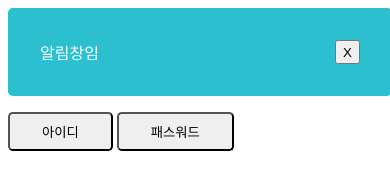
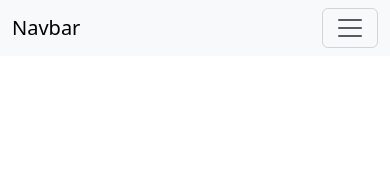
Before and after one commit to youareokaye/web_practice, a website: page test.html in a window 390 px wide. Drawn offline with nearby package versions, Linux system fonts and the light colour scheme.

Commit message:
javascript_practice_03

```diff
--- a/test.css
+++ b/test.css
@@ -1,19 +1,8 @@
-.alert {
-    padding: 2rem;
-    width: 20rem;
-    color: white;
-    border-radius: 0.3rem;
-    background-color: rgb(43, 191, 208);
-    margin-bottom: 1rem;
-    display: flex;
-    justify-content: space-between;
+
+.list-group {
+    display: none;
 }
 
-.button {
-    padding: 0.5rem 2rem;
-    border-radius: 0.3rem;
+.show {
+    display: block;
 }
-
-.close {
-    padding: 1rem;
-}
--- a/test.html
+++ b/test.html
@@ -1,41 +1,36 @@
-<!DOCTYPE html>
-<html lang="kr">
+<!doctype html>
+<html lang="en">
   <head>
-    <meta charset="UTF-8">
-    <meta name="viewport" content="width=device-width, initial-scale=1.0">
-    <title>Document</title>
-    <link rel="stylesheet" href="/test.css">
+    <meta charset="utf-8">
+    <meta name="viewport" content="width=device-width, initial-scale=1">
+    <title>Bootstrap demo</title>
+    <link href="https://cdn.jsdelivr.net/npm/bootstrap@5.3.3/dist/css/bootstrap.min.css" rel="stylesheet" integrity="sha384-QWTKZyjpPEjISv5WaRU9OFeRpok6YctnYmDr5pNlyT2bRjXh0JMhjY6hW+ALEwIH" crossorigin="anonymous">
+    <link rel="stylesheet" href="test.css">
   </head>
   <body>
-    <div class="alert" id="alert">
-        알림창임
-        <button id="close">
-            X
+    <nav class="navbar navbar-light bg-light">
+        <div class="container-fluid">
+          <span class="navbar-brand">Navbar</span>
+          <button class="navbar-toggler" type="button">
+            <span class="navbar-toggler-icon"></span>
           </button>
         </div>
-    <button class="button" onclick="아이디버튼()">
-        아이디
-    </button>
-    <button class="button" onclick="패스워드버튼()">
-        패스워드
-    </button>
+      </nav>
+      <ul class="list-group">
+        <li class="list-group-item">An item</li>
+        <li class="list-group-item">A second item</li>
+        <li class="list-group-item">A third item</li>
+        <li class="list-group-item">A fourth item</li>
+        <li class="list-group-item">And a fifth one</li>
+      </ul>
 
+
+    <script src="https://cdn.jsdelivr.net/npm/bootstrap@5.3.3/dist/js/bootstrap.bundle.min.js" integrity="sha384-YvpcrYf0tY3lHB60NNkmXc5s9fDVZLESaAA55NDzOxhy9GkcIdslK1eN7N6jIeHz" crossorigin="anonymous">
+    </script>
     <script>
-       function 아이디버튼() {
-           document.getElementById('alert').innerHTML='아이디를 입력하세요'
-           document.getElementById('alert').style.display='block';
-           document.getElementById('close').style.display='block';
-        }
-        function 패스워드버튼() {
-            document.getElementById('alert').innerHTML='패스워드를 입력하세요'
-            document.getElementById('alert').style.display='block';
-            document.getElementById('close').style.display='block';
-        }
-        function 닫기() {
-            document.getElementById('alert').style.display = 'none';
-        }
-            document.getElementById('close').addEventListener('click', function(){
-                document.getElementById('alert').style.display='none';
+         document.querySelector('.navbar-toggler').addEventListener('click',
+            function(){
+                document.querySelector('.list-group').classList.toggle('show');
         });
     </script>
   </body>
```
Lines whose indentation alone changed are shown as unchanged.
